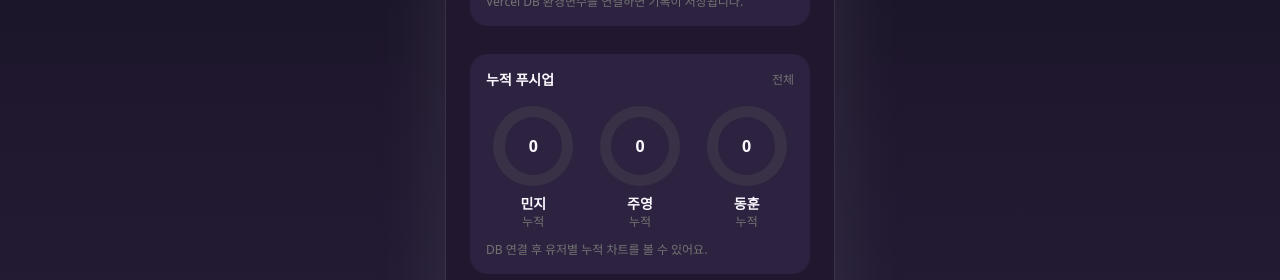
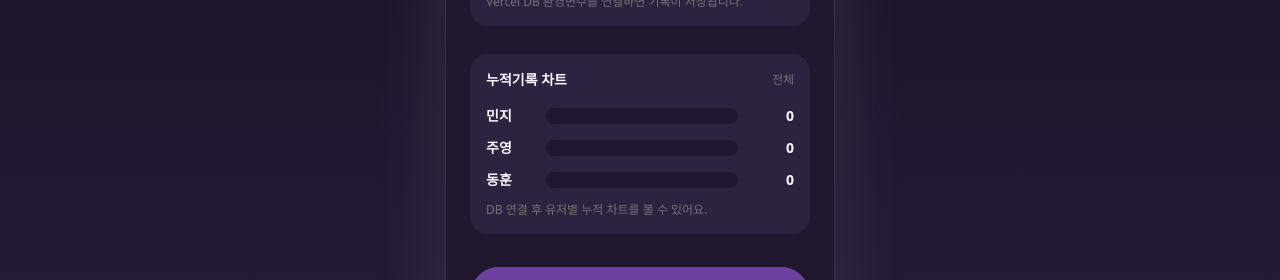
Before and after one commit to taemji/push-up, a Next.js app: page / in a window 1280 px wide. Shown: the part 1101-1381 px from the top of the page. Built offline with nearby package versions, Linux system fonts and the light colour scheme; no server answers.

Commit message:
fix: show cumulative chart below calendar
- Add a visible cumulative record chart between the monthly calendar and start button
- Replace the subtle circular totals with per-user progress bars
- Cover the chart placement in the smoke test

```diff
--- a/components/pushup-coach-app.tsx
+++ b/components/pushup-coach-app.tsx
@@ -668,34 +668,26 @@ export function PushupCoachApp() {
                     )}
                   </div>
 
-                  <div className="rounded-2xl bg-[var(--coach-surface)] p-4">
+                  <div className="rounded-2xl bg-[var(--coach-surface)] p-4" aria-label="누적기록 차트">
                     <div className="mb-4 flex items-center justify-between">
-                      <p className="text-sm font-semibold text-[var(--coach-ink)]">누적 푸시업</p>
+                      <p className="text-sm font-semibold text-[var(--coach-ink)]">누적기록 차트</p>
                       <p className="text-xs text-muted-foreground">
                         {userTotalsStatus === "loading" ? "불러오는 중" : "전체"}
                       </p>
                     </div>
-                    <div className="grid grid-cols-3 gap-3 text-center">
+                    <div className="flex flex-col gap-3">
                       {PUSHUP_USERS.map((user) => {
                         const userTotal = userTotalById.get(user.id);
                         const totalReps = userTotal?.totalReps ?? 0;
-                        const totalProgress = totalReps > 0 ? Math.max(4, Math.round((totalReps / maxUserTotalReps) * 100)) : 0;
+                        const totalProgress = Math.round((totalReps / maxUserTotalReps) * 100);
 
                         return (
-                          <div key={user.id} className="flex min-w-0 flex-col items-center gap-2">
-                            <div
-                              className="total-ring grid size-20 place-items-center rounded-full"
-                              style={{ "--progress": `${totalProgress}%` } as React.CSSProperties}
-                              aria-label={`${user.name} 누적 ${totalReps}개`}
-                            >
-                              <div className="grid size-[72%] place-items-center rounded-full bg-[var(--coach-surface)]">
-                                <span className="text-base font-semibold text-[var(--coach-ink)]">{totalReps}</span>
-                              </div>
+                          <div key={user.id} className="grid grid-cols-[3.25rem_1fr_3rem] items-center gap-2">
+                            <p className="truncate text-sm font-semibold text-[var(--coach-ink)]">{user.name}</p>
+                            <div className="h-4 overflow-hidden rounded-full bg-[var(--coach-panel)]" aria-label={`${user.name} 누적 ${totalReps}개`}>
+                              <div className="h-full rounded-full bg-[var(--coach-accent)]" style={{ width: `${totalProgress}%` }} />
                             </div>
-                            <div className="min-w-0">
-                              <p className="truncate text-sm font-semibold text-[var(--coach-ink)]">{user.name}</p>
-                              <p className="text-xs text-muted-foreground">누적</p>
-                            </div>
+                            <p className="text-right text-sm font-semibold text-[var(--coach-ink)]">{totalReps}</p>
                           </div>
                         );
                       })}
```
Also changed, not shown: 1 other file (tests, documents, lock files or other folders).
